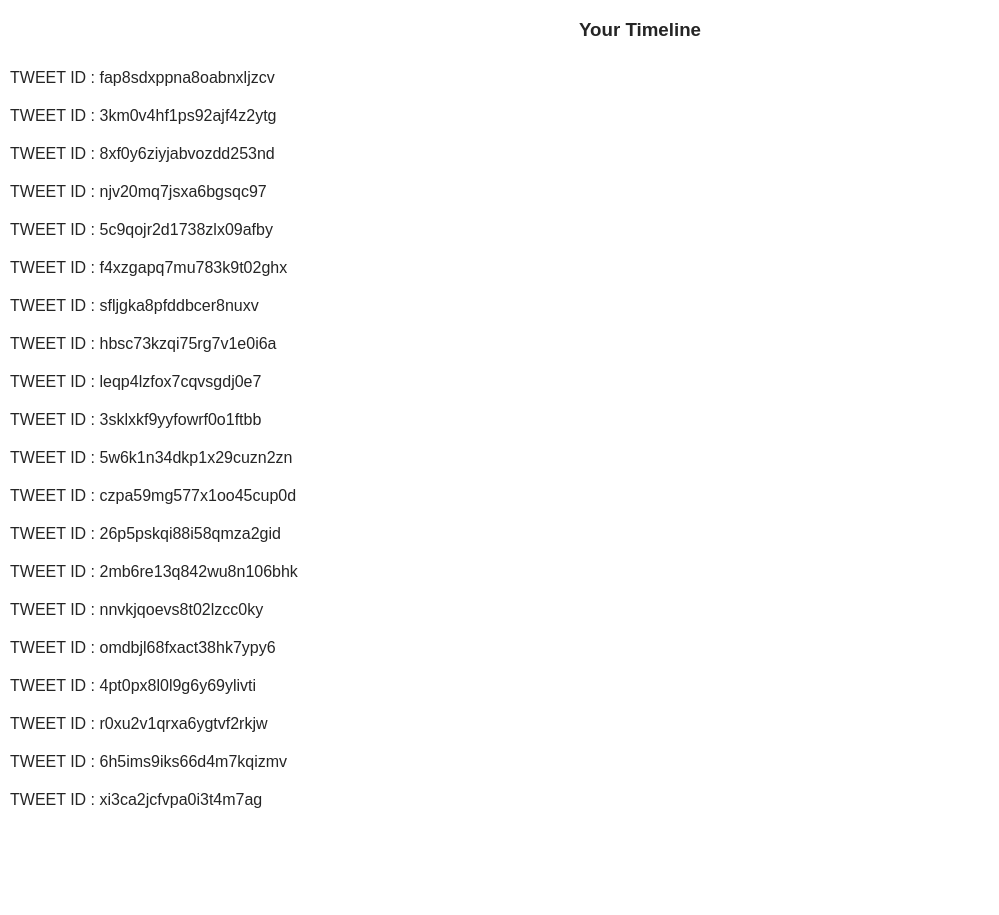
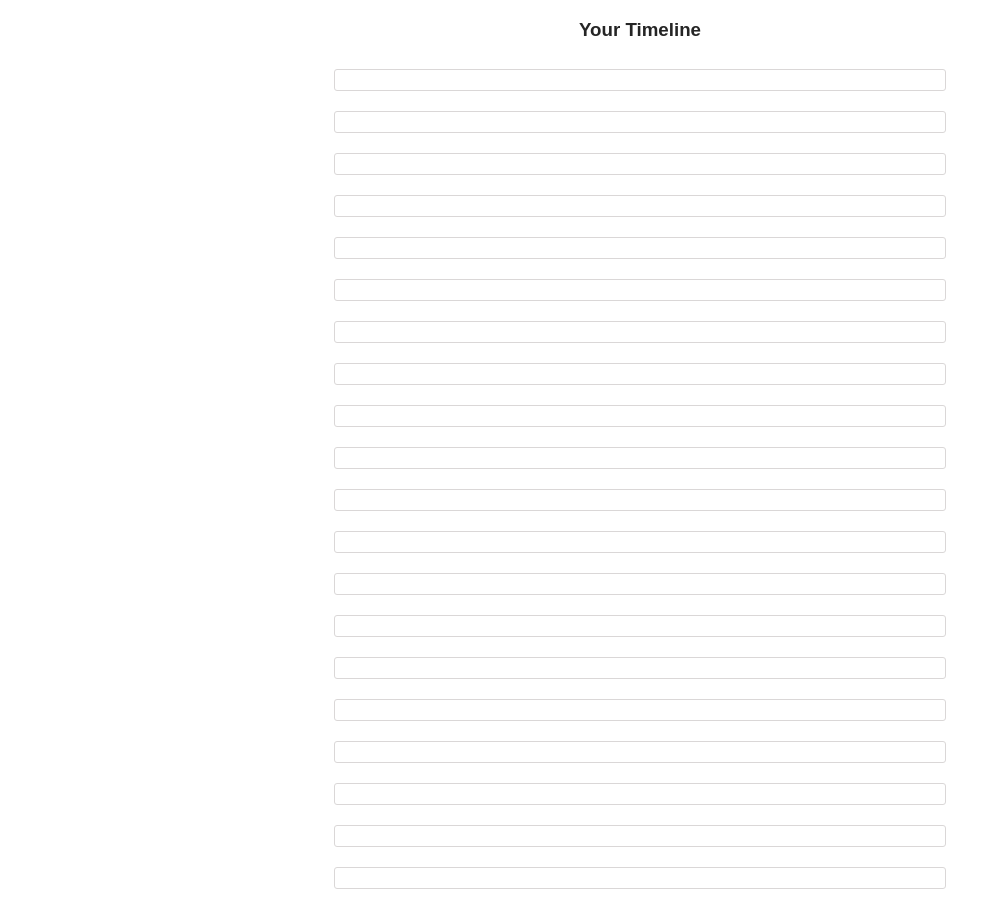
Before and after one commit to VasiliAnoshin/TwitterClone, a React (Create React App) app: page / in a window 1280 px wide. Shown: the whole page, without its empty margins (0-999 px from the left). Before the commit the page ends 835 px from the top, so only its background shows below. Built offline with nearby package versions, Linux system fonts and the light colour scheme.

Commit message:
add Tweets

```diff
--- a/src/components/Dashboard.js
+++ b/src/components/Dashboard.js
@@ -1,5 +1,6 @@
 import React, {Component} from 'react'
 import { connect } from 'react-redux'
+import Tweet  from "./Tweet"
 
 class Dashboard extends Component{
     render(){
@@ -10,7 +11,7 @@
                 <ul className = 'dashboard-list'>
                     {this.props.tweetIds.map((id) =>(
                         <li key ={id}>
-                            <div>TWEET ID : {id}</div>
+                            <Tweet id ={id}/>
                         </li>
                     ))}
                 </ul>
--- /dev/null
+++ b/src/components/Tweet.js
@@ -0,0 +1,27 @@
+import React, {Component} from 'react'
+import {connect} from 'react-redux'
+import {formatTweet} from '../utils/helpers'
+
+class Tweet extends Component{
+    render(){
+        console.log(this.props)
+        return(
+            <div className ='tweet'>
+
+            </div>
+    )}
+}
+//ownProps (optional)
+//You may define the function with a second argument, ownProps, if your component needs the data from its own props to
+//retrieve data from the store. This argument will contain all of the props given to the wrapper component that was generated
+//by connect.
+//ownProps recieved as {id}
+function mapStateToProps({authedUser,users,tweets}, {id}){
+    const tweet = tweets[id]
+    return{
+        authedUser,
+        tweet: formatTweet(tweet, users[tweet.author],authedUser)
+    }
+}
+
+export default connect(mapStateToProps)(Tweet)
```
